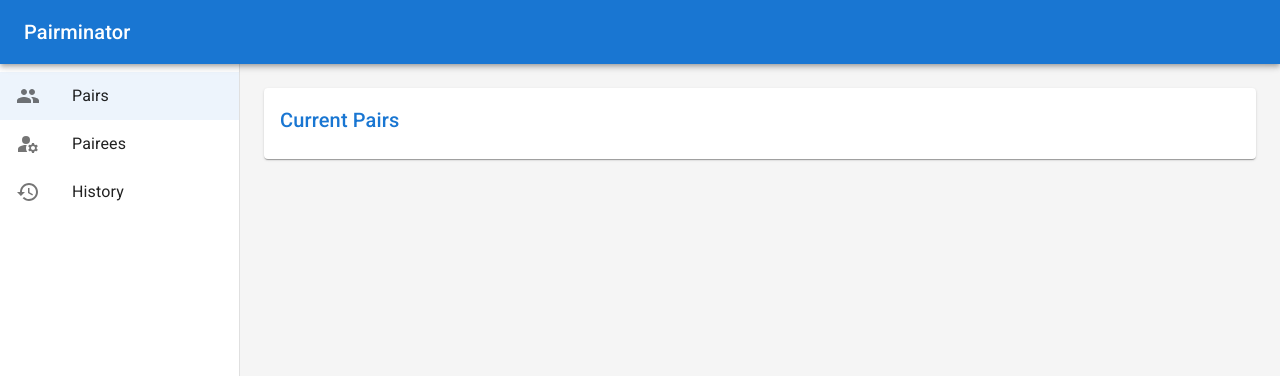
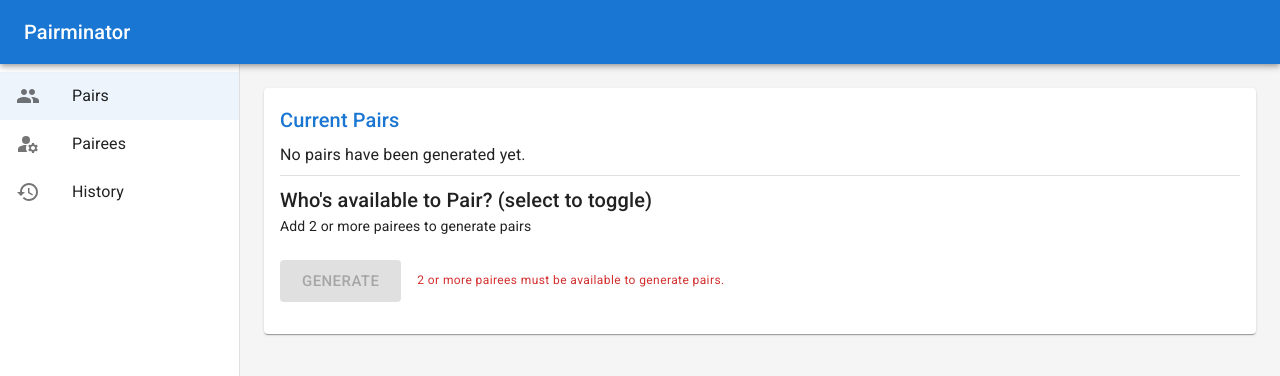
Before and after one commit to derekmborges/pairminator, a React (Create React App) app in the folder frontend/: page / in a window 1280 px wide. Shown: the top 376 px of the page. Built offline with nearby package versions, Linux system fonts and the light colour scheme.

Commit message:
progress on Pairs UI

```diff
--- a/frontend/src/Components/Pairees.tsx
+++ b/frontend/src/Components/Pairees.tsx
@@ -11,7 +11,7 @@ import TextField from '@mui/material/TextField'
 import Typography from '@mui/material/Typography'
 import Grid2 from '@mui/material/Unstable_Grid2/Grid2'
 import { usePairminatorContext } from '../context/PairminatorContext'
-import { Pairee } from '../models/pair'
+import { Pairee } from '../models/interface'
 import IconButton from '@mui/material/IconButton'
 import EditIcon from '@mui/icons-material/Edit'
 import CloseIcon from '@mui/icons-material/Close'
--- a/frontend/src/Components/Pairs.tsx
+++ b/frontend/src/Components/Pairs.tsx
@@ -1,9 +1,26 @@
+import React from 'react'
+import Button from '@mui/material/Button'
+import Chip from '@mui/material/Chip'
+import Divider from '@mui/material/Divider'
 import Paper from '@mui/material/Paper'
+import Stack from '@mui/material/Stack'
 import Typography from '@mui/material/Typography'
 import Grid2 from '@mui/material/Unstable_Grid2/Grid2'
-import React from 'react'
+import { usePairminatorContext } from '../context/PairminatorContext'
+import { Pairee } from '../models/interface'
+import { PairingState } from '../models/enum'
+import LinearProgress from '@mui/material/LinearProgress'
 
 export const Pairs = (): JSX.Element => {
+  const {
+    pairees,
+    availablePairees,
+    togglePaireeAvailability,
+    pairingState,
+    currentPairs,
+    generatePairs
+  } = usePairminatorContext()
+
   return (
     <>
         <Grid2 xs={12}>
@@ -11,6 +28,90 @@ export const Pairs = (): JSX.Element => {
                 <Typography component="h2" variant="h6" color="primary" gutterBottom>
                     Current Pairs
                 </Typography>
+
+                {pairingState === PairingState.INITIAL && (
+                  <>
+                    <Typography variant='body1'>
+                      No pairs have been generated yet.
+                    </Typography>
+                    <Divider sx={{ my: 1 }} />
+                    <Typography component="h2" variant="h6">
+                      Who's available to Pair? (select to toggle)
+                    </Typography>
+                    {!!pairees.length ? (
+                      <Grid2 container px={0} pt={1} spacing={1}>
+                          {pairees.map((pairee: Pairee) => (
+                            <Grid2>
+                              <Chip
+                                component={Button}
+                                size='medium'
+                                label={pairee.name}
+                                variant={availablePairees.some(p => p.id === pairee.id) ? 'filled' : 'outlined'}
+                                color={availablePairees.some(p => p.id === pairee.id) ? 'success' : 'default'}
+                                onClick={() => togglePaireeAvailability(pairee)}
+                                sx={{
+                                  width: 90,
+                                  height: 35,
+                                  fontSize: 14
+                                }}
+                                />
+                            </Grid2>
+                          ))}
+                      </Grid2>
+                    ) : (
+                      <Typography variant='body2'>
+                        Add 2 or more pairees to generate pairs
+                      </Typography>
+                    )}
+                  </>
+                )}
+                {pairingState === PairingState.GENERATING && (
+                  <LinearProgress color='inherit' sx={{ mt: 2 }} />
+                )}
+                {pairingState === PairingState.GENERATED && (
+                  <></>
+                )}
+
+                <Stack direction="row" pt={3} pb={2} spacing={2}>
+                  {pairingState === PairingState.INITIAL && (
+                    <Stack direction='row' alignItems='center' spacing={2}>
+                      <Button
+                        color="primary"
+                        variant='contained'
+                        size='large'
+                        disabled={availablePairees.length < 2}
+                        onClick={generatePairs}
+                      >
+                        Generate
+                      </Button>
+                      {availablePairees.length < 2 && (
+                        <Typography
+                          variant='caption'
+                          color='error'
+                        >
+                          2 or more pairees must be available to generate pairs.
+                        </Typography>
+                      )}
+                    </Stack>
+                  )}
+                  {pairingState === PairingState.GENERATED && (
+                    <>
+                      <Button
+                        color="success"
+                        variant='contained'
+                      >
+                        Assign
+                      </Button>
+                      <Button
+                        color="warning"
+                        variant='contained'
+                      >
+                        Reset
+                      </Button>
+                    </>
+                  )}
+                </Stack>
+
             </Paper>
         </Grid2>
     </>
--- a/frontend/src/context/PairminatorContext.tsx
+++ b/frontend/src/context/PairminatorContext.tsx
@@ -1,11 +1,17 @@
 import { createContext, useContext, useState } from "react";
-import { Pairee } from "../models/pair";
+import { Pair, Pairee } from "../models/interface";
 import { cloneDeep } from 'lodash'
+import { PairingState } from "../models/enum";
 
 export interface PairminatorContextT {
     pairees: Pairee[];
     addPairee: (name: string) => void;
     updatePairee: (id: number, updatedName: string) => void;
+    availablePairees: Pairee[];
+    togglePaireeAvailability: (pairee: Pairee) => void;
+    pairingState: PairingState;
+    currentPairs: Pair[];
+    generatePairs: () => void;
 }
 
 export const PairminatorContext = createContext<PairminatorContextT | undefined>(undefined);
@@ -23,18 +29,22 @@ interface Props {
 }
 
 export const PairminatorProvider: React.FC<Props> = ({ children }) => {
+
+    /* BEGIN PAIREES */
     const [pairees, setPairees] = useState<Pairee[]>([]);
+    const [availablePairees, setAvailablePairees] = useState<Pairee[]>(pairees);
 
     const addPairee = (name: string) => {
         const newId: number = pairees.length > 0
-            ? Math.max(...(pairees.map(p => p.id))) + 1
-            : 1;
+        ? Math.max(...(pairees.map(p => p.id))) + 1
+        : 1;
 
         const newPairee: Pairee = {
             id: newId,
             name,
         }
         setPairees([...pairees, newPairee]);
+        setAvailablePairees([...availablePairees, newPairee])
     }
 
     const updatePairee = (id: number, updatedName: string) => {
@@ -47,10 +57,37 @@ export const PairminatorProvider: React.FC<Props> = ({ children }) => {
         }
     }
 
+    const togglePaireeAvailability = (pairee: Pairee) => {
+        const availableCopy: Pairee[] = cloneDeep(availablePairees)
+        const currentlyAvailable: boolean = availableCopy.some(p => p.id === pairee.id)
+        if (currentlyAvailable) {
+        const index: number = availableCopy.findIndex(p => p.id === pairee.id)
+        availableCopy.splice(index, 1)
+        } else {
+        availableCopy.push(pairee)
+        }
+        setAvailablePairees([...availableCopy])
+    }
+    /* END PAIREES */
+
+    /* BEGIN PAIRS */
+    const [pairingState, setPairingState] = useState<PairingState>(PairingState.INITIAL)
+    const [currentPairs, setCurrentPairs] = useState<Pair[]>([]);
+
+    const generatePairs = () => {
+        setPairingState(PairingState.GENERATING)
+    }
+    /* END PAIRS */
+
     const contextValue: PairminatorContextT = {
         pairees,
         addPairee,
-        updatePairee
+        updatePairee,
+        availablePairees,
+        togglePaireeAvailability,
+        pairingState,
+        currentPairs,
+        generatePairs,
     };
 
     return (
--- /dev/null
+++ b/frontend/src/models/enum.ts
@@ -0,0 +1,6 @@
+export enum PairingState {
+    INITIAL,
+    GENERATING,
+    GENERATED,
+    ASSIGNED
+}
```
Also changed, not shown: frontend/src/models/interface.ts (renamed from frontend/src/models/pair.ts).
